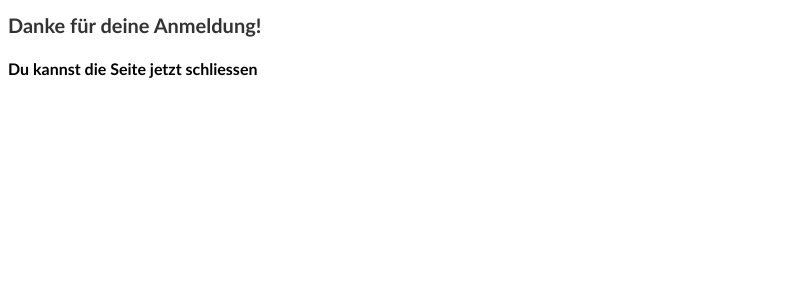
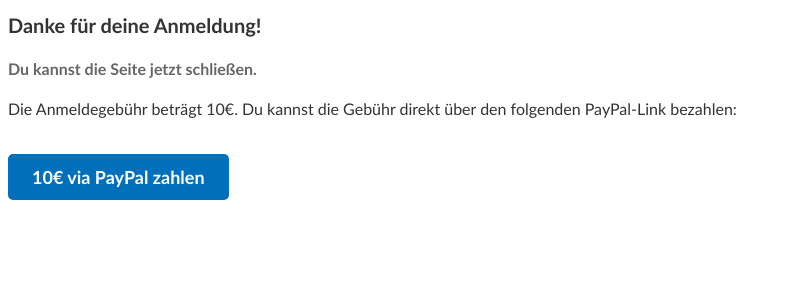
Before and after one commit to DELLELO/DorfturnierTSV, a Django app: page /anmelden/danke/ in a window 1280 px wide. Shown: the top 300 px of the page, without its empty margins (0-791 px from the left). Run offline with Django 4.2, Linux system fonts and the light colour scheme.

Commit message:
Paypal link danke.HTML

```diff
--- a/anmeldung/templates/anmeldung/danke.html
+++ b/anmeldung/templates/anmeldung/danke.html
@@ -4,16 +4,45 @@
     <title>Danke</title>
     <style>
         body {
-            font-family: 'Calibri', sans-serif; /* Ändere dies zu der gewünschten Schriftart */
+            font-family: 'Calibri', sans-serif;
         }
         h1 {
-            font-size: 20px; /* Ändere dies zu der gewünschten Schriftgröße */
-            color: #333; /* Optional: Ändere die Textfarbe */
+            font-size: 20px;
+            color: #333;
+        }
+        h4 {
+            font-size: 16px;
+            color: #666;
+        }
+        p {
+            font-size: 16px;
+            color: #333;
+            margin-top: 20px;
+        }
+        .paypal-button {
+            display: inline-block;
+            background-color: #0070ba;
+            color: white;
+            padding: 12px 24px;
+            font-size: 18px;
+            font-weight: bold;
+            text-decoration: none;
+            border-radius: 5px;
+            margin-top: 20px;
+        }
+        .paypal-button:hover {
+            background-color: #005ea6;
         }
     </style>
 </head>
 <body>
     <h1>Danke für deine Anmeldung!</h1>
-    <h4>Du kannst die Seite jetzt schliessen</h4>
+    <h4>Du kannst die Seite jetzt schließen.</h4>
+
+    <!-- Erklärender Text -->
+    <p>Die Anmeldegebühr beträgt 10€. Du kannst die Gebühr direkt über den folgenden PayPal-Link bezahlen:</p>
+
+    <!-- PayPal.me Button -->
+    <a href="https://www.paypal.com/paypalme/barbapapi/10" class="paypal-button">10€ via PayPal zahlen</a>
 </body>
 </html>
--- /dev/null
+++ b/package.json
@@ -0,0 +1,5 @@
+{
+  "dependencies": {
+    "vue": "^3.4.37"
+  }
+}
```
Also changed, not shown: package-lock.json (added).
